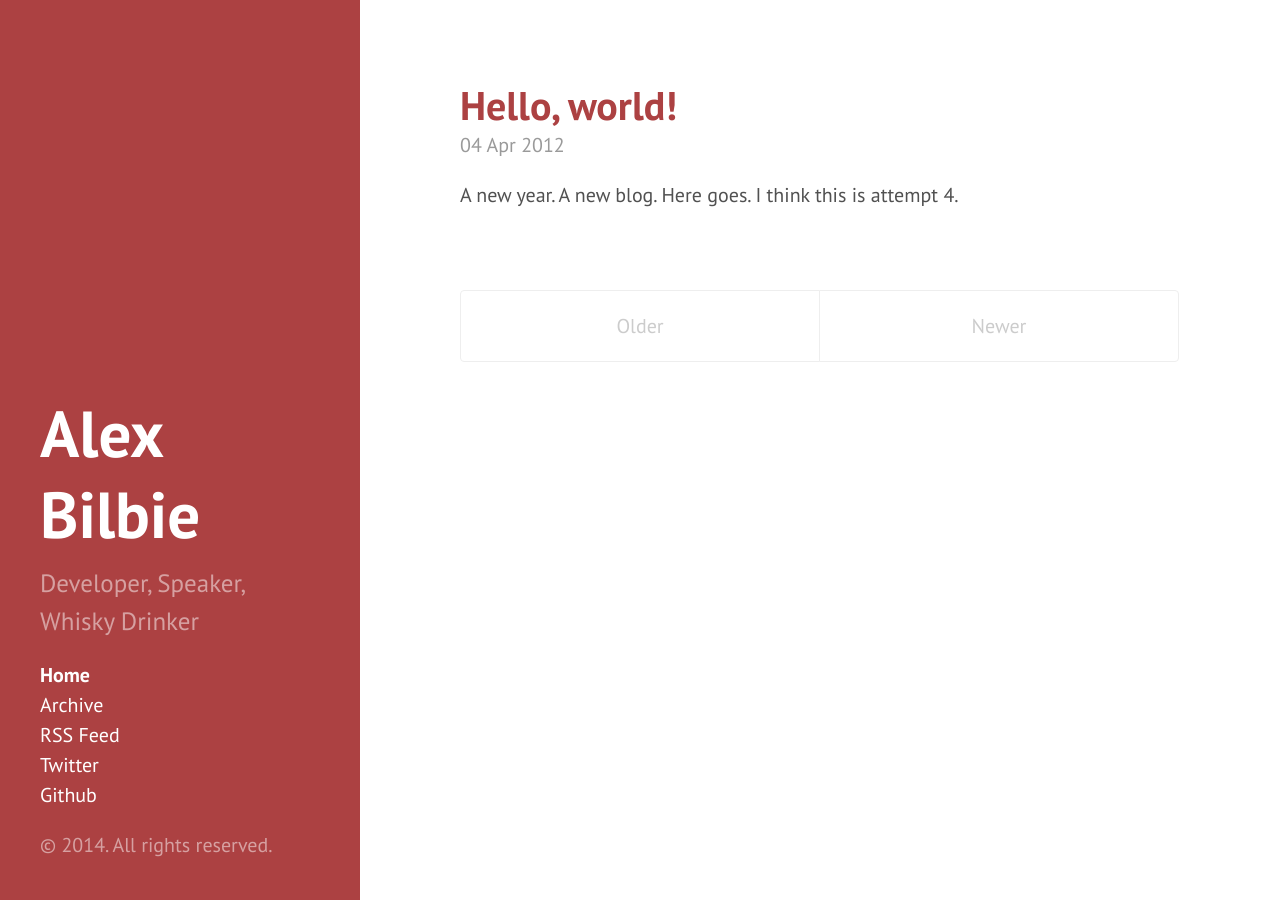
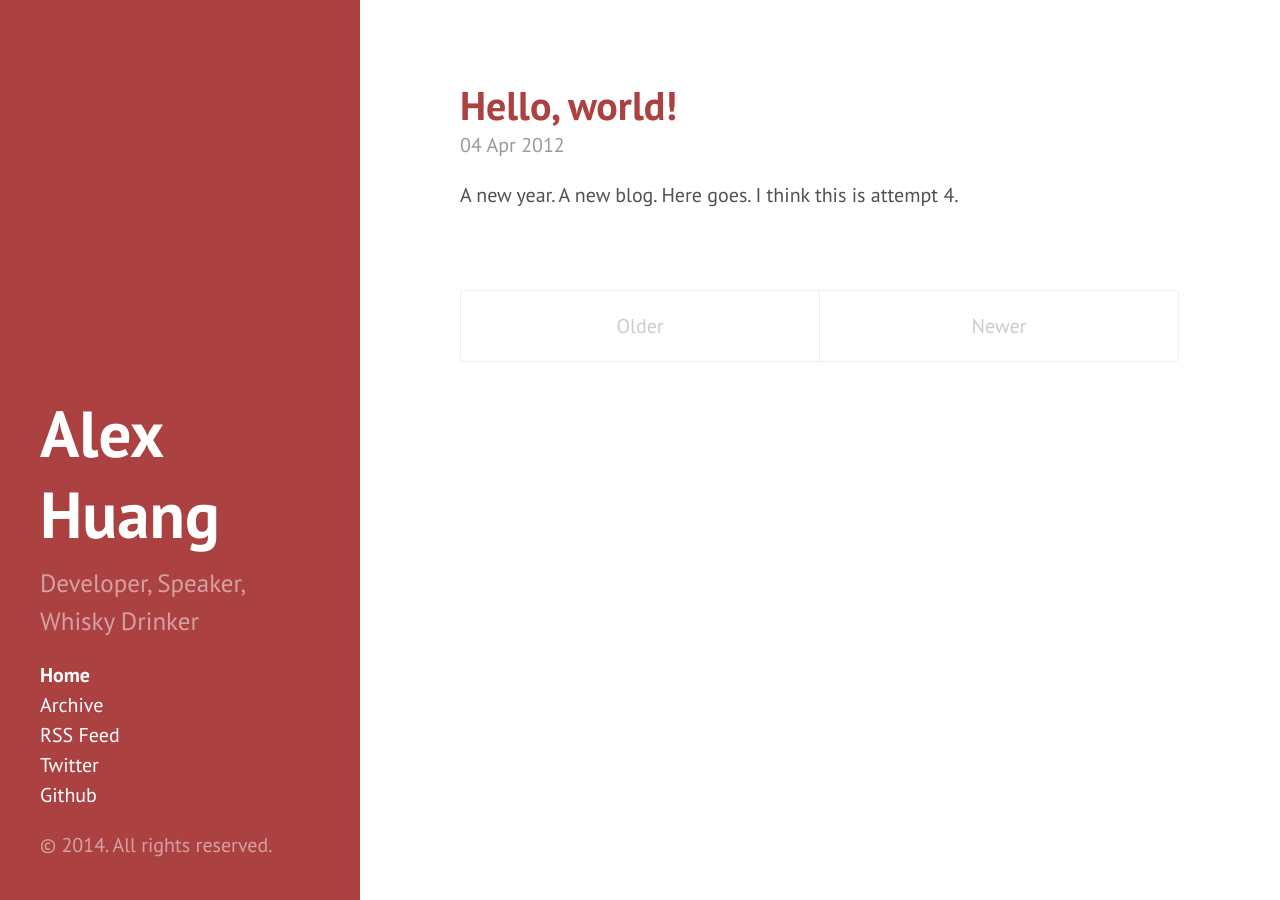
Before and after one commit to huanghaihui/alexhuang, a Jekyll site: the page built from index.html, in a window 1280 px wide. Built offline with Jekyll 4.4.1, drawn with Linux system fonts in a browser that asks for light colours; Markdown is read by kramdown in place of the engine named in the settings; the list of posts is cut into pages by our own code.

Commit message:
change my config

```diff
--- a/_config.yml
+++ b/_config.yml
@@ -6,13 +6,12 @@ highlighter:      true
 permalink:        /:year/:month/:title
 
 # Setup
-title:            Alex Bilbie
+title:            Alex Huang
 tagline:          'Developer, Speaker, Whisky Drinker'
 description:      'Developer, Speaker, Whisky Drinker'
-url:              http://localhost:4000
 
 author:
-  name:           'Alex Bilbie'
-  url:            https://twitter.com/alexbilbie
+  name:           'Alex Huang'
+  url:            https://twitter.com/HuangHaihHui1
 
 paginate:         5
--- a/sitemap.xml
+++ b/sitemap.xml
@@ -5,18 +5,18 @@ layout: nil
 <urlset xmlns="http://www.sitemaps.org/schemas/sitemap/0.9" xmlns:xsi="http://www.w3.org/2001/XMLSchema-instance" xsi:schemaLocation="http://www.sitemaps.org/schemas/sitemap/0.9/sitemap.xsd">
 
 	<url>
-		<loc>http://alexbilbie.com/</loc>
+		<loc>http://huanghaihui.com/</loc>
 		<changefreq>daily</changefreq>
 	</url>
 
 	<url>
-		<loc>http://alexbilbie.com/archive/</loc>
+		<loc>http://huanghaihui.com/archive/</loc>
 		<changefreq>daily</changefreq>
 	</url>
 
 	{% for post in site.posts %}
 	<url>
-		<loc>http://alexbilbie.com{{ post.url }}</loc>
+		<loc>http://huanghaihui.com{{ post.url }}</loc>
 		<changefreq>monthly</changefreq>
 	</url>
 	{% endfor %}
```
